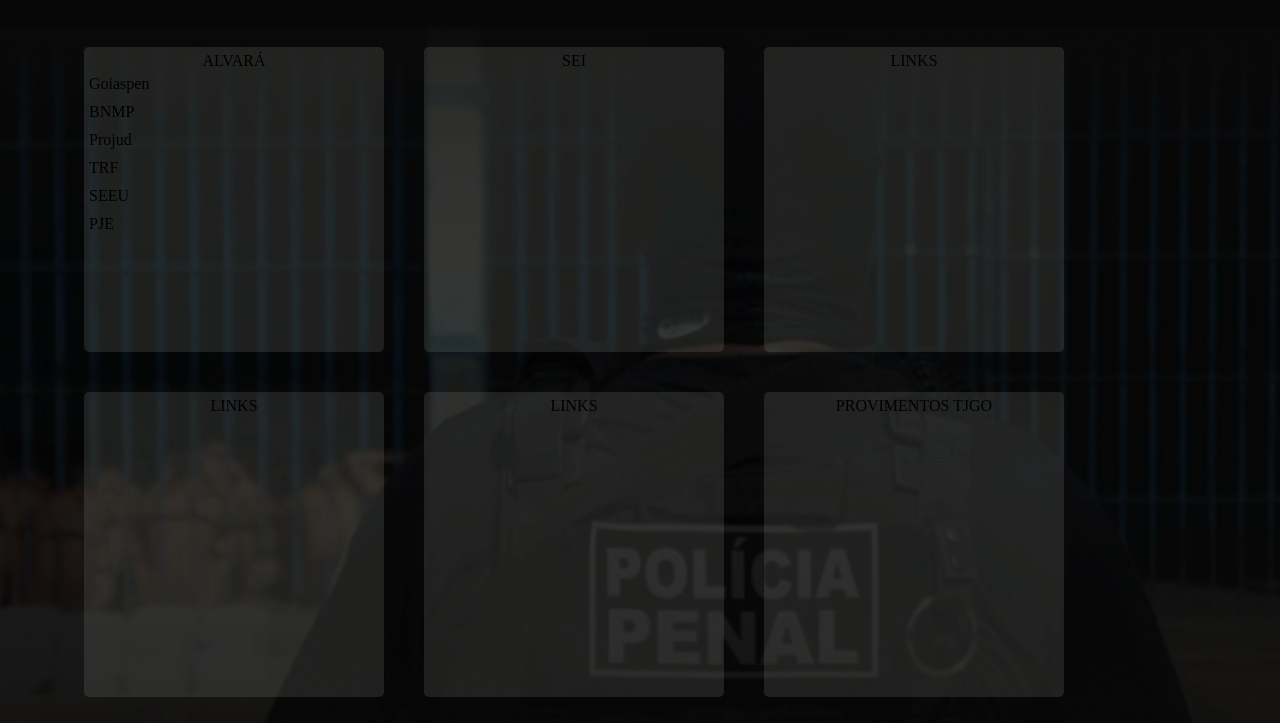
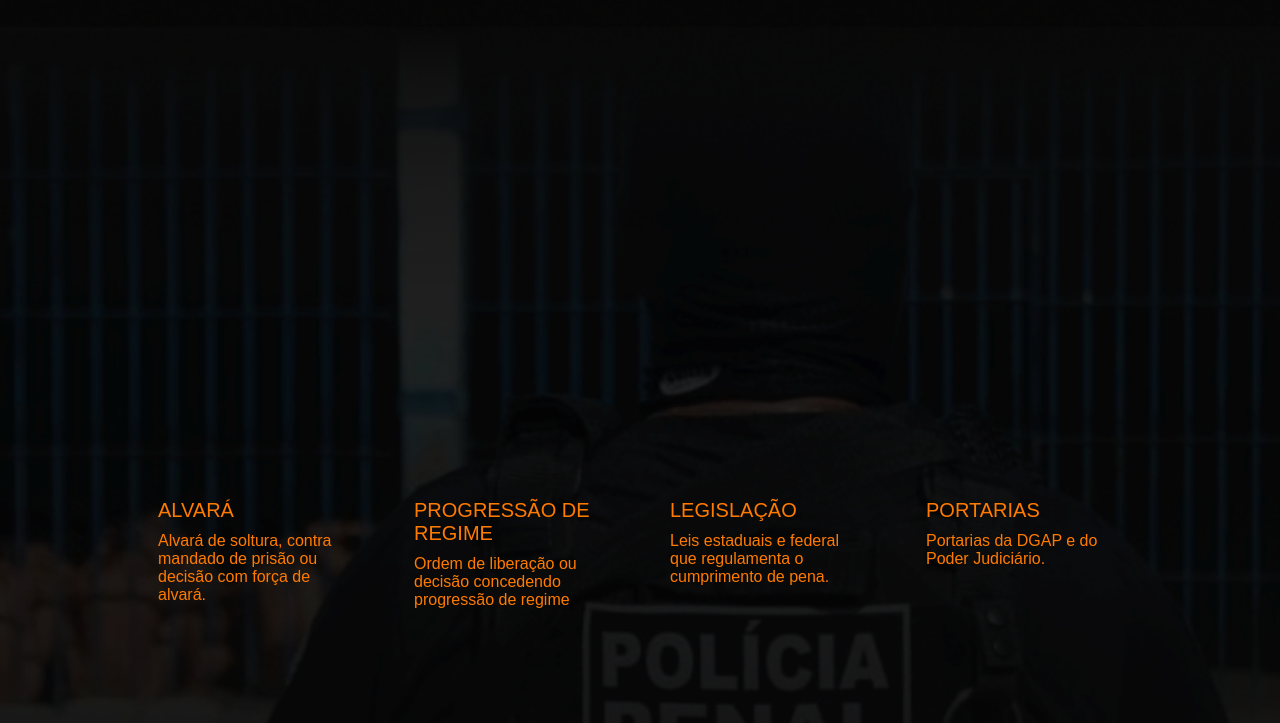
Before and after one commit to Alvarocqno/Cartorio-Central, a plain HTML site: page index.html in a window 1280 px wide. Shown: the part 77-800 px from the top of the page. Drawn offline with Linux system fonts and the light colour scheme.

Commit message:
mudanças no layout

```diff
--- /dev/null
+++ b/consulta.css
@@ -0,0 +1,51 @@
+main {
+    display: flex;
+    width: 90%;
+    margin-top: 0;
+    margin: 0px auto 20px auto; /* Adicione uma margem para espaçamento */
+    border-radius: 0 0 5px 5px;
+    text-align: center;
+    padding-bottom: 20px; /* Adicione um espaçamento inferior */
+}
+
+.clearfix::after {
+    content: "";
+    display: table;
+    clear: both;
+}
+
+section {
+    display: flex;
+    flex-wrap: wrap;
+    justify-content: center;
+    align-items: center;
+
+
+}
+
+ .box::after {
+    content: "";
+    display: block;
+    clear: both;
+}
+
+#page1 {
+    height: 100vh;
+}
+
+.box {
+    background-color: #a4a69c29;
+    width: 300px;
+    height: 300px;
+    margin: 20px;
+    padding-top: 5px;
+    float: left;
+    list-style-type: none;
+    border-radius: 5px;
+}
+
+li {
+    list-style-type: none;
+    text-align: left;
+    padding: 5px 0px 5px 5px;
+}
--- a/index.html
+++ b/index.html
@@ -8,14 +8,37 @@
     <link rel="stylesheet" href="style.css">
 </head>
 <body>
-
-    <header>
+    <header id="principal">
         <h1>CARTÓRIO CENTRAL DE RIO VERDE</h1>
-
     </header>
     <main class="clearfix">
         <section>
-
+            <header id="boxs">
+                <div>
+                    ALVARÁ
+                    <p>
+                        Alvará de soltura, contra mandado de prisão ou decisão com força de alvará.
+                    </p>
+                </div>
+                <div>
+                    PROGRESSÃO DE REGIME
+                    <p>
+                        Ordem de liberação ou decisão concedendo progressão de regime
+                    </p>
+                </div>
+                <div>
+                    LEGISLAÇÃO
+                    <p>
+                        Leis estaduais e federal que regulamenta o cumprimento de pena.
+                    </p>
+                </div>
+                <div>
+                    PORTARIAS
+                    <p>
+                        Portarias da DGAP e do Poder Judiciário.
+                    </p>
+                </div>
+            </header>
 
             <div id="page1">
                 <div class="box">
--- a/style.css
+++ b/style.css
@@ -25,71 +25,37 @@ body {
 
 
 }
-header {
+header#principal {
     color: #BFBFB8;
     display: flex;
     background-color: rgba(0, 0, 0, 0.278);
-
     padding: 30px;
     /*width: 100%;*/
     font-weight: normal;
     font-size: 1.5vw;
     align-items: center;
+    justify-content: center
+}
+header#boxs{
+    color: rgb(255, 123, 0);
+    display: flex;
+    flex-direction: row;
+    align-items: center;
     justify-content: center;
+    width: 80%;
+    height: 1000px;
+    margin: 0 auto;
 
 }
-
-main {
-    display: flex;
-    /*background-color: var(--cor2);*/
-    width: 90%;
-    margin-top: 0;
-    margin: 0px auto 20px auto; /* Adicione uma margem para espaçamento */
-    border-radius: 0 0 5px 5px;
-    text-align: center;
-    padding-bottom: 20px; /* Adicione um espaçamento inferior */
-
+#boxs div {
+    padding: 10px 30px;
+    width: 300px;
+    height: 57px;
+    font-size: 20px;
+    font-family: sans-serif;
 
 }
-
-.clearfix::after {
-    content: "";
-    display: table;
-    clear: both;
+#boxs div p {
+    padding-top: 10px;
+    font-size: 0.8em;
 }
-
-section {
-    display: flex;
-    flex-wrap: wrap;
-    justify-content: center;
-    align-items: center;
-
-
-}
-
-/* .box::after {
-    content: "";
-    display: block;
-    clear: both;
-} */
-
-/*#page1 {
-    height: 100vh;
-}*/
-
-.box {
-    background-color: #a4a69c29;
-    width: 300px;
-    height: 300px;
-    margin: 20px;
-    padding-top: 5px;
-    float: left;
-    list-style-type: none;
-    border-radius: 5px;
-}
-
-li {
-    list-style-type: none;
-    text-align: left;
-    padding: 5px 0px 5px 5px;
-}
```
